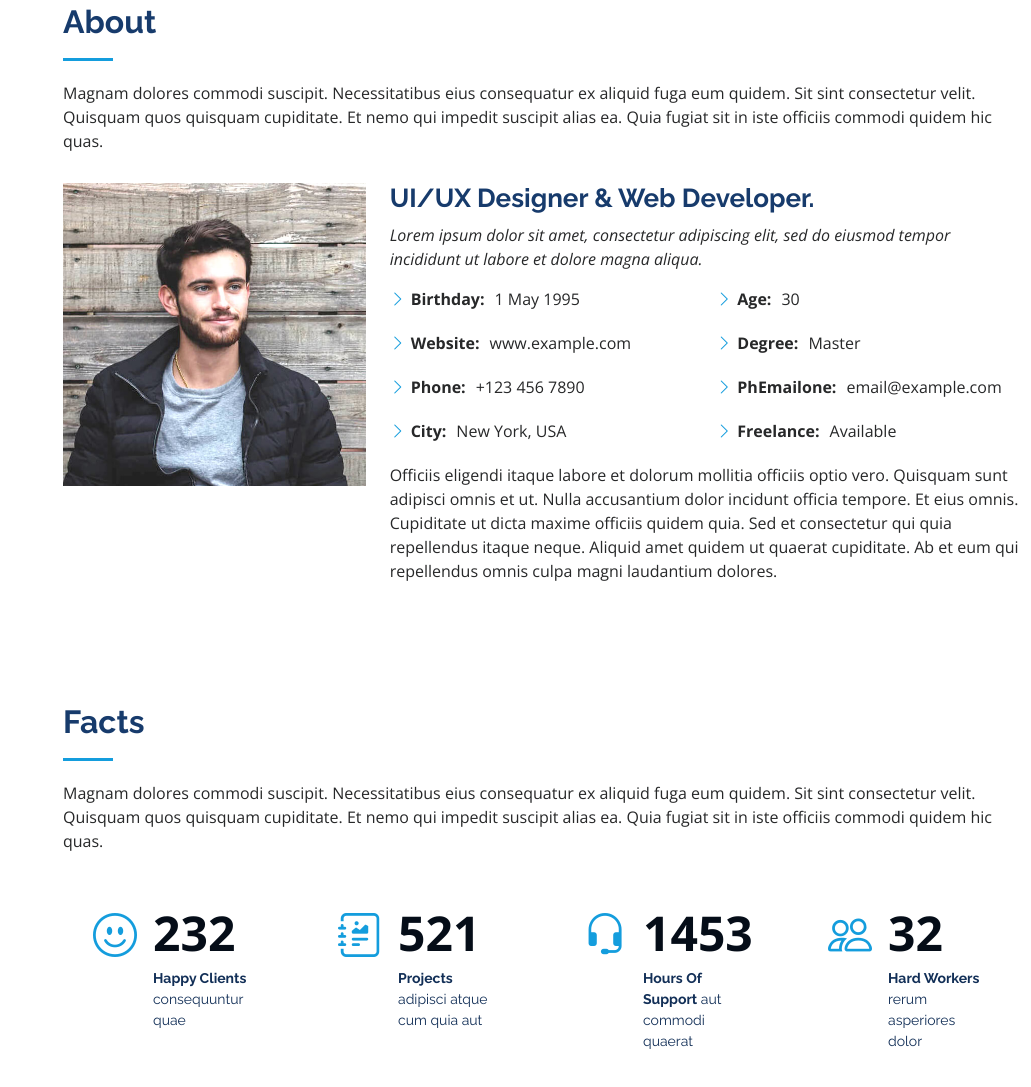
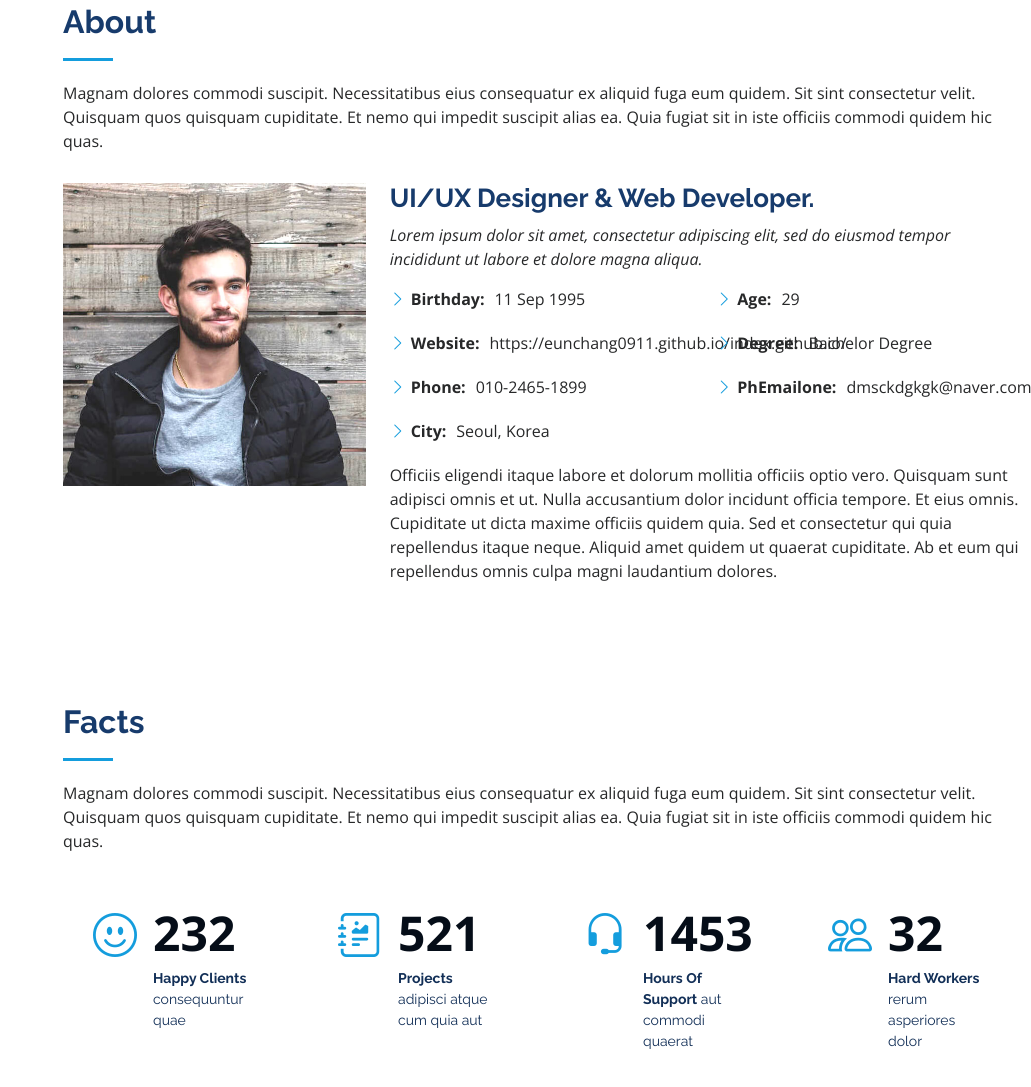
Before and after one commit to eunchang0911/index.github.io, a plain HTML site: page index.html in a window 1280 px wide. Shown: the part 857-1944 px from the top of the page, without its empty margins (249-1280 px from the left). Drawn offline with nearby package versions, Linux system fonts and the light colour scheme.

Commit message:
20221104

```diff
--- a/index.html
+++ b/index.html
@@ -101,18 +101,17 @@
             <div class="row">
               <div class="col-lg-6">
                 <ul>
-                  <li><i class="bi bi-chevron-right"></i> <strong>Birthday:</strong> <span>1 May 1995</span></li>
-                  <li><i class="bi bi-chevron-right"></i> <strong>Website:</strong> <span>www.example.com</span></li>
-                  <li><i class="bi bi-chevron-right"></i> <strong>Phone:</strong> <span>+123 456 7890</span></li>
-                  <li><i class="bi bi-chevron-right"></i> <strong>City:</strong> <span>New York, USA</span></li>
+                  <li><i class="bi bi-chevron-right"></i> <strong>Birthday:</strong> <span>11 Sep 1995</span></li>
+                  <li><i class="bi bi-chevron-right"></i> <strong>Website:</strong> <span>https://eunchang0911.github.io/index.github.io/</span></li>
+                  <li><i class="bi bi-chevron-right"></i> <strong>Phone:</strong> <span>010-2465-1899</span></li>
+                  <li><i class="bi bi-chevron-right"></i> <strong>City:</strong> <span>Seoul, Korea</span></li>
                 </ul>
               </div>
               <div class="col-lg-6">
                 <ul>
-                  <li><i class="bi bi-chevron-right"></i> <strong>Age:</strong> <span>30</span></li>
-                  <li><i class="bi bi-chevron-right"></i> <strong>Degree:</strong> <span>Master</span></li>
-                  <li><i class="bi bi-chevron-right"></i> <strong>PhEmailone:</strong> <span>email@example.com</span></li>
-                  <li><i class="bi bi-chevron-right"></i> <strong>Freelance:</strong> <span>Available</span></li>
+                  <li><i class="bi bi-chevron-right"></i> <strong>Age:</strong> <span>29</span></li>
+                  <li><i class="bi bi-chevron-right"></i> <strong>Degree:</strong> <span>Bachelor Degree</span></li>
+                  <li><i class="bi bi-chevron-right"></i> <strong>PhEmailone:</strong> <span>dmsckdgkgk@naver.com</span></li>
                 </ul>
               </div>
             </div>
```
